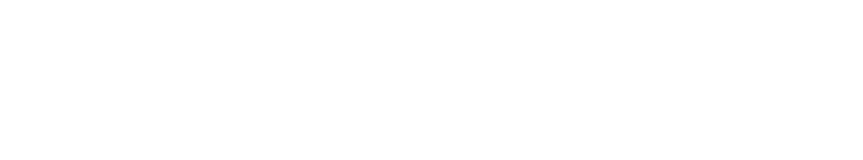
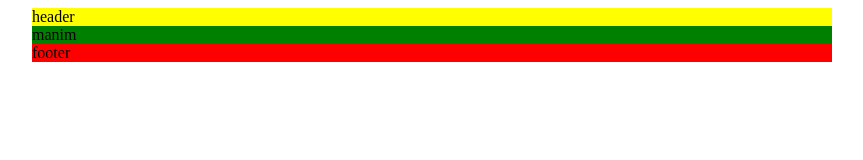
Before and after one commit to MindPaul/08-kosmonaut, a website: page index.html in a window 1280 px wide. Shown: the whole page, without its empty margins (208-1071 px from the left). Drawn offline with Linux system fonts and the light colour scheme.

Commit message:
Struktura

```diff
--- a/index.html
+++ b/index.html
@@ -1,12 +1,26 @@
 <!DOCTYPE html>
 <html lang="en">
 <head>
+  <link rel="stylesheet" href="./main.css">
   <meta charset="UTF-8">
   <meta http-equiv="X-UA-Compatible" content="IE=edge">
   <meta name="viewport" content="width=device-width, initial-scale=1.0">
   <title>Kosmonautas</title>
+
 </head>
+
 <body>
+     <header>
+   header
+  </header>
 
+  <main >
+      manim
+  </main>
+
+  <footer >
+      footer
+  </footer>
 </body>
+
 </html>
--- /dev/null
+++ b/main.css
@@ -0,0 +1,15 @@
+header {
+  background-color: yellow;
+  width: 800px;
+  margin-left: calc(50% - 400px);
+}
+main {
+  background-color: green;
+  width: 800px;
+  margin-left: calc(50% - 400px);
+}
+footer {
+  background-color: red;
+  width: 800px;
+  margin-left: calc(50% - 400px);
+}
```
